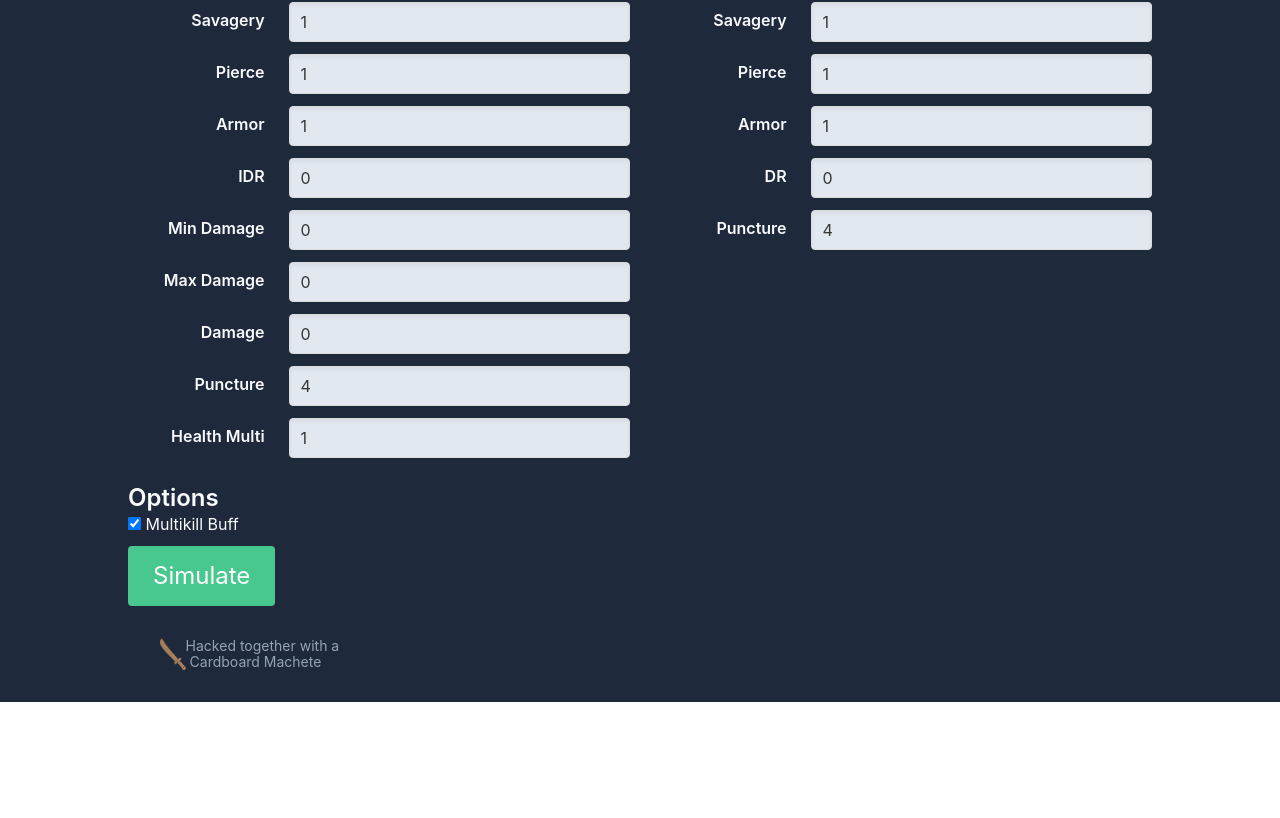
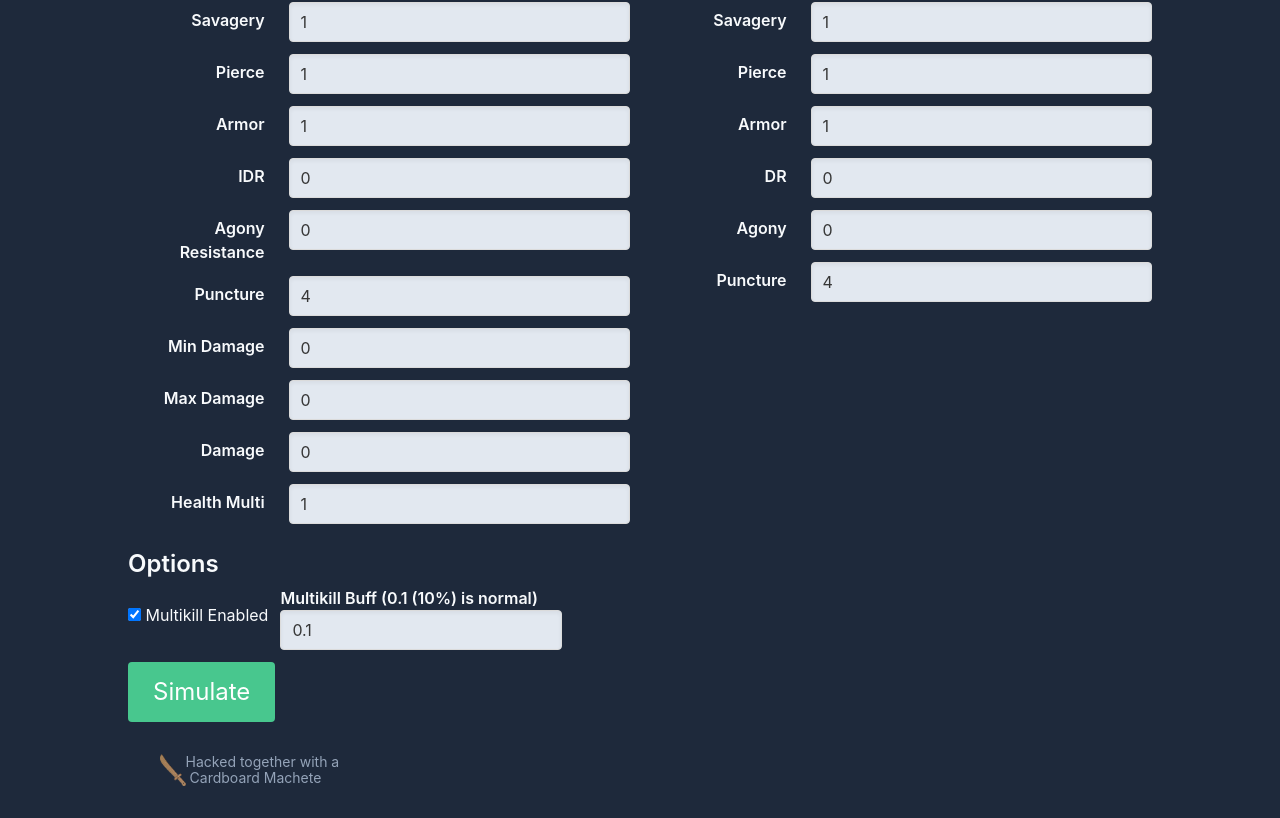
Before and after one commit to cardboardmachete/elethor-sim, a Vue app: page / in a window 1280 px wide. Shown: the part 499-1317 px from the top of the page. Before the commit the page ends 1201 px from the top, so only its background shows below. Built offline with nearby package versions, Linux system fonts and the light colour scheme; no server answers.

Commit message:
Add multikill buff option to sim

```diff
--- a/docker-compose.yml
+++ b/docker-compose.yml
@@ -4,7 +4,7 @@ services:
   elethorsim:
     build: .
     ports:
-      - 3000:3000
+      - 3001:3000
       - 24678:24678
     volumes:
       - '.:/app'
@@ -12,4 +12,4 @@ services:
     environment:
       - CHOKIDAR_USEPOLLING=true
     tty: true
-    command: /bin/sh -c "yarn dev"
+    # command: /bin/sh -c "yarn dev"
--- a/package.json
+++ b/package.json
@@ -2,7 +2,7 @@
   "name": "elethor-sim",
   "version": "0.0.0",
   "scripts": {
-    "dev": "vite",
+    "dev": "vite --host",
     "build": "vite build",
     "serve": "vite preview"
   },
--- a/src/App.vue
+++ b/src/App.vue
@@ -90,8 +90,22 @@
             <div class="level-item">
               <label class="cursor-pointer inline-block leading-5 relative hover:underline">
                 <input type="checkbox" v-model="multikill">
-                Multikill Buff
+                Multikill Enabled
               </label>
+            </div>
+            <div class="level-item">
+              <div class="field">
+                <div class="field-label is-normal text-left">
+                  <label :for="name" class="font-semibold">Multikill Buff (0.1 (10%) is normal)</label>
+                </div>
+                <div class="field-body">
+                  <div class="field">
+                    <p class="control">
+                      <input class="input bg-slate-200 shadow-inner" v-model="multikillBuff">
+                    </p>
+                  </div>
+                </div>
+              </div>
             </div>
           </div>
         </div>
@@ -121,6 +135,7 @@ import presets from './helpers/presets';
 export default {
   data: () => ({
     multikill: true,
+    multikillBuff: 0.1,
     playerId: null,
     playerStats: [
       { label: 'Level', name: 'level', value: 1 },
@@ -130,10 +145,11 @@ export default {
       { label: 'Pierce', name: 'pierce', value: 1 },
       { label: 'Armor', name: 'armor', value: 1 },
       { label: 'IDR', name: 'ignore_damage_reduction', value: 0 },
+      { label: 'Agony Resistance', name: 'agony_resistance', value: 0 },
+      { label: 'Puncture', name: 'puncture', value: 4 },
       { label: 'Min Damage', name: 'min_damage', value: 0 },
       { label: 'Max Damage', name: 'max_damage', value: 0 },
       { label: 'Damage', name: 'damage', value: 0 },
-      { label: 'Puncture', name: 'puncture', value: 4 },
       { label: 'Health Multi', name: 'health_multiplier', value: 1 },
     ],
     monsterStats: [
@@ -144,6 +160,7 @@ export default {
       { label: 'Pierce', name: 'pierce', value: 1 },
       { label: 'Armor', name: 'armor', value: 1 },
       { label: 'DR', name: 'damage_reduction', value: 0 },
+      { label: 'Agony', name: 'agony', value: 0 },
       { label: 'Puncture', name: 'puncture', value: 4 },
     ],
     presets,
@@ -168,6 +185,7 @@ export default {
     submit() {
       const body = new FormData(this.$refs.form);
       body.set('options[multikill]', this.multikill);
+      body.set('options[multikill_buff]', this.multikillBuff);
 
       if (this.playerId) {
         body.set('player[id]', this.playerId);
--- a/vite.config.js
+++ b/vite.config.js
@@ -4,6 +4,6 @@ import vue from '@vitejs/plugin-vue'
 export default defineConfig({
   plugins: [vue()],
   server: {
-    port: 3000,
+    port: 3001,
   },
 });
```
